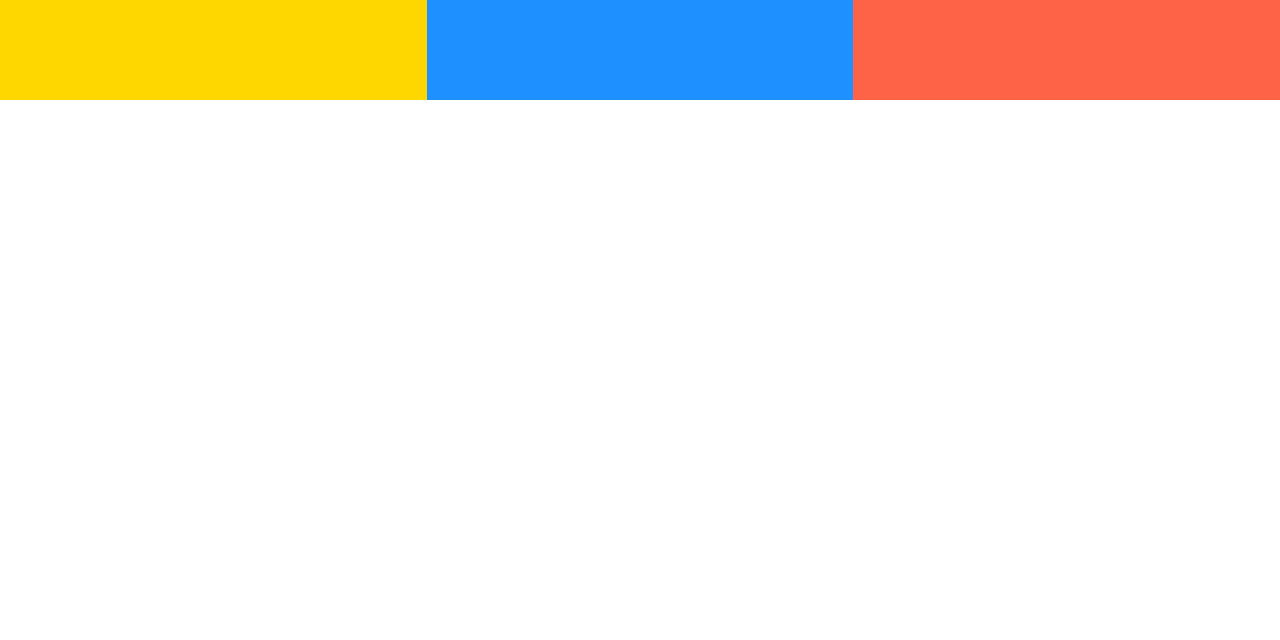
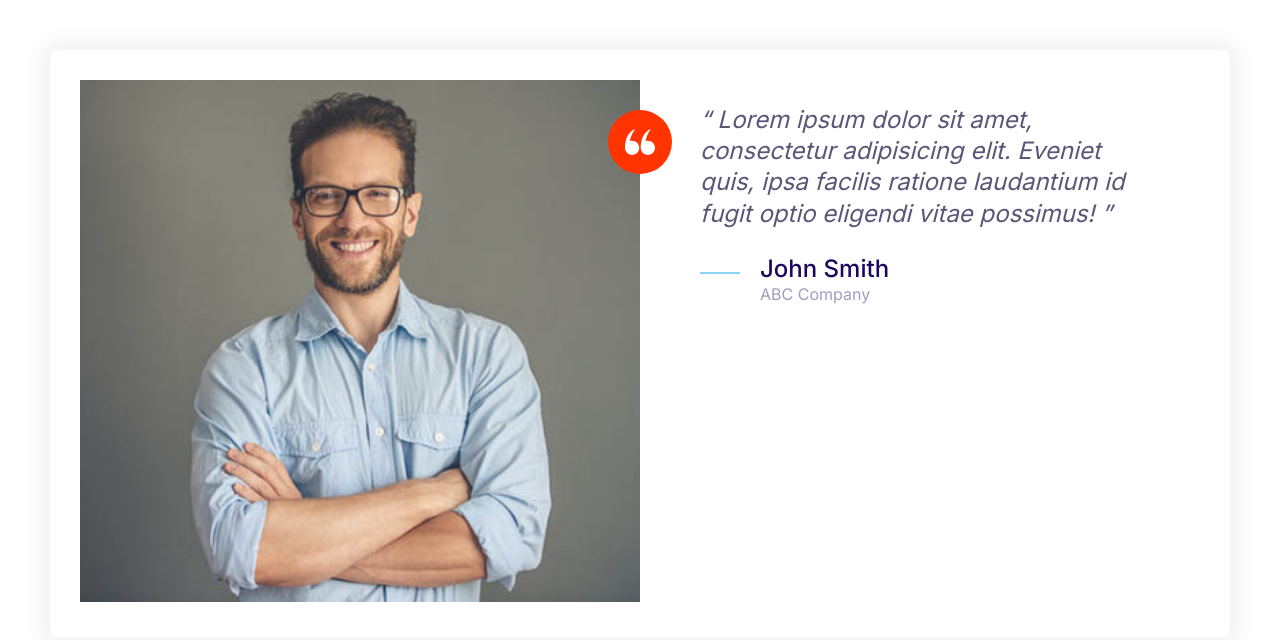
Before and after one commit to yoinspiration/moshify, a plain HTML site: page index.html in a window 1280 px wide. Drawn offline with Linux system fonts and the light colour scheme.

Commit message:
Build the testimonial component.

```diff
--- a/css/styles.css
+++ b/css/styles.css
@@ -163,8 +163,17 @@
   width: 40px;
 }
 
+.icon--small {
+  height: 30px;
+  width: 30px;
+}
+
 .icon--primary {
   fill: var(--color-primary);
+}
+
+.icon--white {
+  fill: #fff;
 }
 
 .icon-container {
@@ -175,6 +184,10 @@
   height: 64px;
   justify-content: center;
   width: 64px;
+}
+
+.icon-container--accent {
+  background: var(--color-accent);
 }
 
 /* Buttons */
@@ -444,3 +457,33 @@
     grid-template-columns: repeat(3, 1fr);
   }
 }
+
+/* Testimonials */
+.testimonial {
+  padding: 3rem;
+}
+
+.testimonial__image {
+  position: relative;
+}
+
+.testimonial__image > img {
+  width: 100%;
+}
+
+.testimonial__image > .icon-container {
+  position: absolute;
+  right: -32px;
+  top: 3rem;
+}
+
+@media screen and (min-width: 768px) {
+  .testimonial .quote,
+  .testimonial .quote__author {
+    font-size: 2.4rem;
+  }
+
+  .testimonial .quote {
+    margin-left: 6rem;
+  }
+}
--- a/index.html
+++ b/index.html
@@ -14,10 +14,39 @@
     <link rel="stylesheet" href="css/styles.css" />
   </head>
   <body>
-    <div class="grid grid--cols-2 grid--cols-3">
-      <div style="height: 100px; background: gold"></div>
-      <div style="height: 100px; background: dodgerblue"></div>
-      <div style="height: 100px; background: tomato"></div>
+    <div style="padding: 5rem">
+      <div class="card testimonial">
+        <div class="grid grid--cols-2">
+          <div class="testimonial__image">
+            <img src="images/testimonial.jpg" alt="A happy, smiling customer" />
+            <span class="icon-container icon-container--accent">
+              <svg class="icon--small icon--white">
+                <use xlink:href="images/sprite.svg#quotes"></use>
+              </svg>
+            </span>
+          </div>
+          <blockquote class="quote">
+            <p class="quote__text">
+              Lorem ipsum dolor sit amet, consectetur adipisicing elit. Eveniet
+              quis, ipsa facilis ratione laudantium id fugit optio eligendi
+              vitae possimus!
+            </p>
+            <footer>
+              <div class="media">
+                <div class="media__image">
+                  <svg class="icon icon--primary quote__line">
+                    <use xlink:href="images/sprite.svg#line"></use>
+                  </svg>
+                </div>
+                <div class="media__body">
+                  <h3 class="media__title quote__author">John Smith</h3>
+                  <p class="quote__organization">ABC Company</p>
+                </div>
+              </div>
+            </footer>
+          </blockquote>
+        </div>
+      </div>
     </div>
   </body>
 </html>
```
Also changed, not shown: components/testimonial.html (added, +34 -0 lines), images/testimonial.jpg (added).
